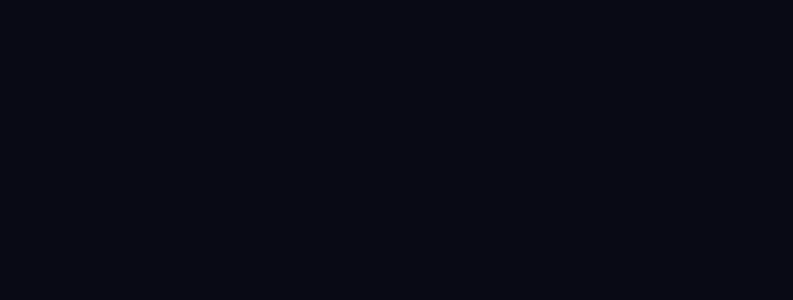
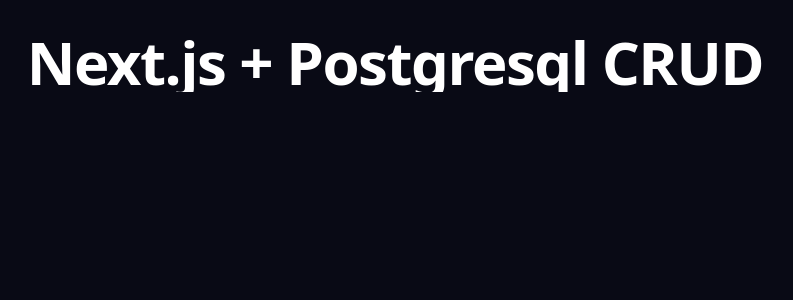
Before and after one commit to khianvictorycalderon/Nextjs-Postgresql-CRUD, a Next.js app: page / in a window 1280 px wide. Shown: the top 300 px of the page, without its empty margins (245-1038 px from the left). Built offline with nearby package versions, Linux system fonts and the light colour scheme.

Commit message:
Added header title

```diff
--- a/app/page.tsx
+++ b/app/page.tsx
@@ -1,7 +1,12 @@
+import SectionContainer from "@/lib/section-container";
+import { HeroHeadingText } from "@/lib/typography";
+
 export default function App() {
   return (
-    <div>
-
-    </div>
+    <>
+      <SectionContainer className="mt-8">
+        <HeroHeadingText className="text-center">Next.js + Postgresql CRUD</HeroHeadingText>
+      </SectionContainer>
+    </>
   );
 }
```
